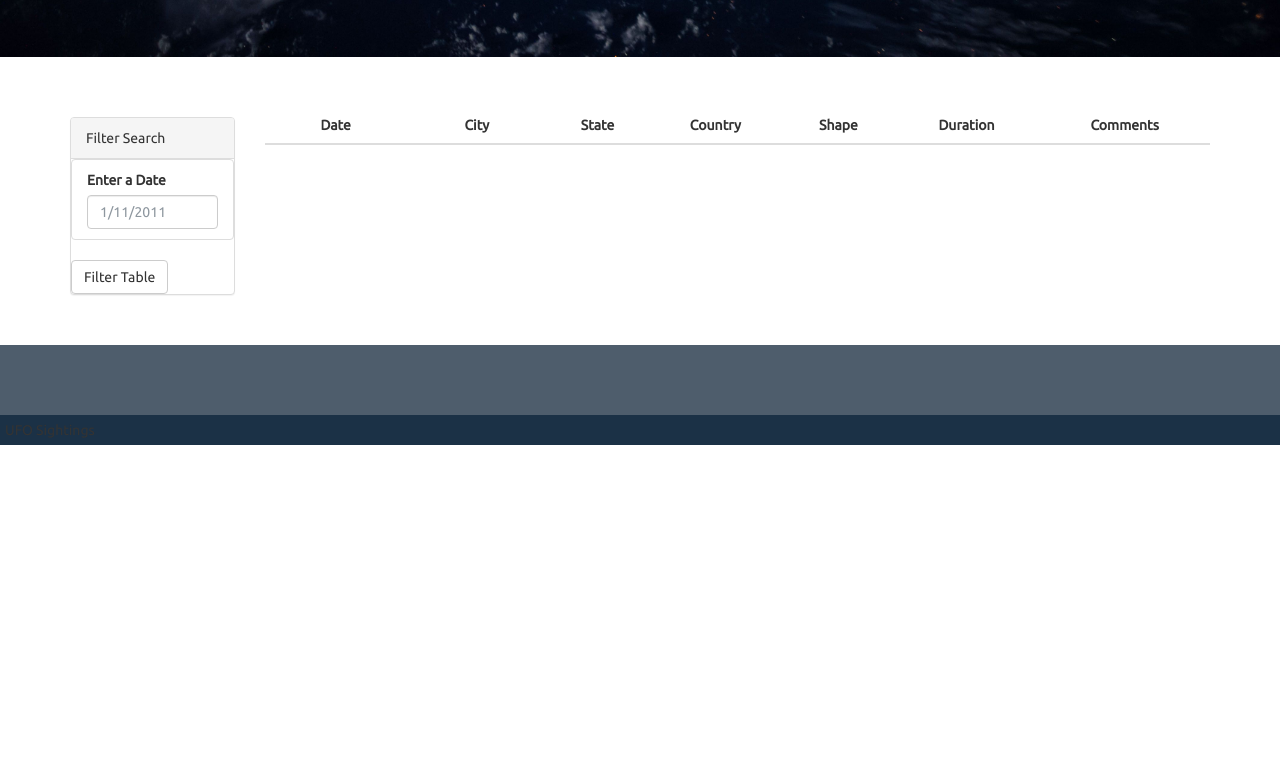
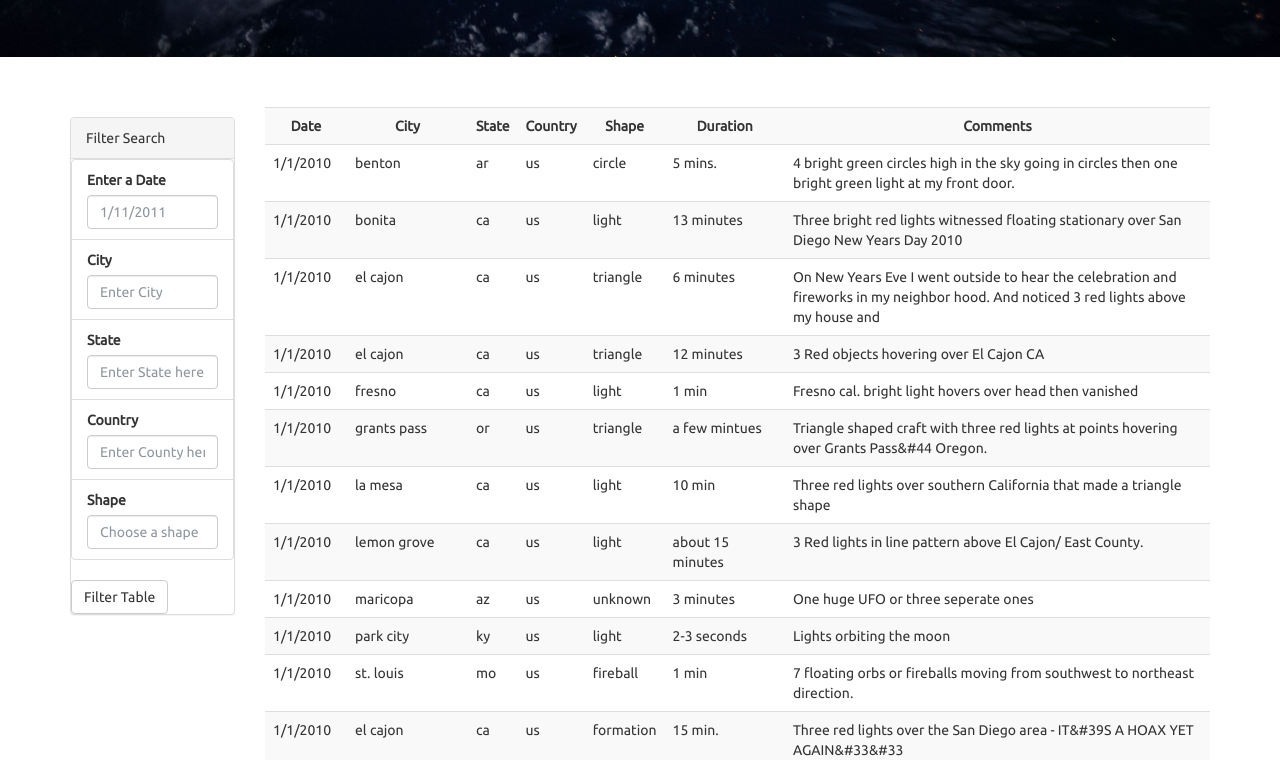
Before and after one commit to MelatBekele/javascript-challenge, a plain HTML site: page UFO-level-1/index.html in a window 1280 px wide. Shown: the part 555-1315 px from the top of the page. Before the commit the page ends 1000 px from the top, so only its background shows below. Drawn offline with nearby package versions, Linux system fonts and the light colour scheme.

Commit message:
update js files

```diff
--- a/UFO-level-1/index.html
+++ b/UFO-level-1/index.html
@@ -39,6 +39,22 @@
                         <label for="date">Enter a Date</label>
                         <input class="form-control" id="datetime" type="text" placeholder="1/11/2011">
                       </li>
+                      <li class="filter list-group-item">
+                        <label for="date">City</label>
+                        <input class="form-control" id="city" type="text" placeholder="Enter City">
+                      </li>
+                      <li class="filter list-group-item">
+                        <label for="date">State</label>
+                        <input class="form-control" id="state" type="text" placeholder="Enter State here">
+                      </li>
+                      <li class="filter list-group-item">
+                        <label for="date">Country</label>
+                        <input class="form-control" id="country" type="text" placeholder="Enter County here">
+                      </li>
+                      <li class="filter list-group-item">
+                        <label for="date">Shape</label>
+                        <input class="form-control" id="shape" type="text" placeholder="Choose a shape">
+                      </li>
                     </ul>
                   </div>
                   <button id="filter-btn" type="button" class="btn btn-default">Filter Table</button>
@@ -48,9 +64,9 @@
           </aside>
         </div>
         <div class="col-md-10">
-          <div id="table-area" class="">
-            <table id="ufo-table" class="table table-striped">
-              <thead>
+          <div id="table-area" class="ufo-table1">
+            <table id="ufo-table" class=" table table-striped">
+              <thead">
                 <tr>
                   <th class="table-head">Date</th>
                   <th class="table-head">City</th>
--- a/UFO-level-1/static/js/app.js
+++ b/UFO-level-1/static/js/app.js
@@ -1,4 +1,15 @@
 // from data.js
 var tableData = data;
+// YOUR CODE HERE!
+var tbody = d3.select("tbody");
 
-// YOUR CODE HERE!
+data.forEach(function(ufoReport) {
+    console.log(ufoReport);
+    var row = tbody.append("tr");
+
+    Object.entries(ufoReport).forEach(function([key, value]) {
+        console.log(key, value);
+        var cell = row.append("td");
+        cell.text(value);
+     });
+});
```
